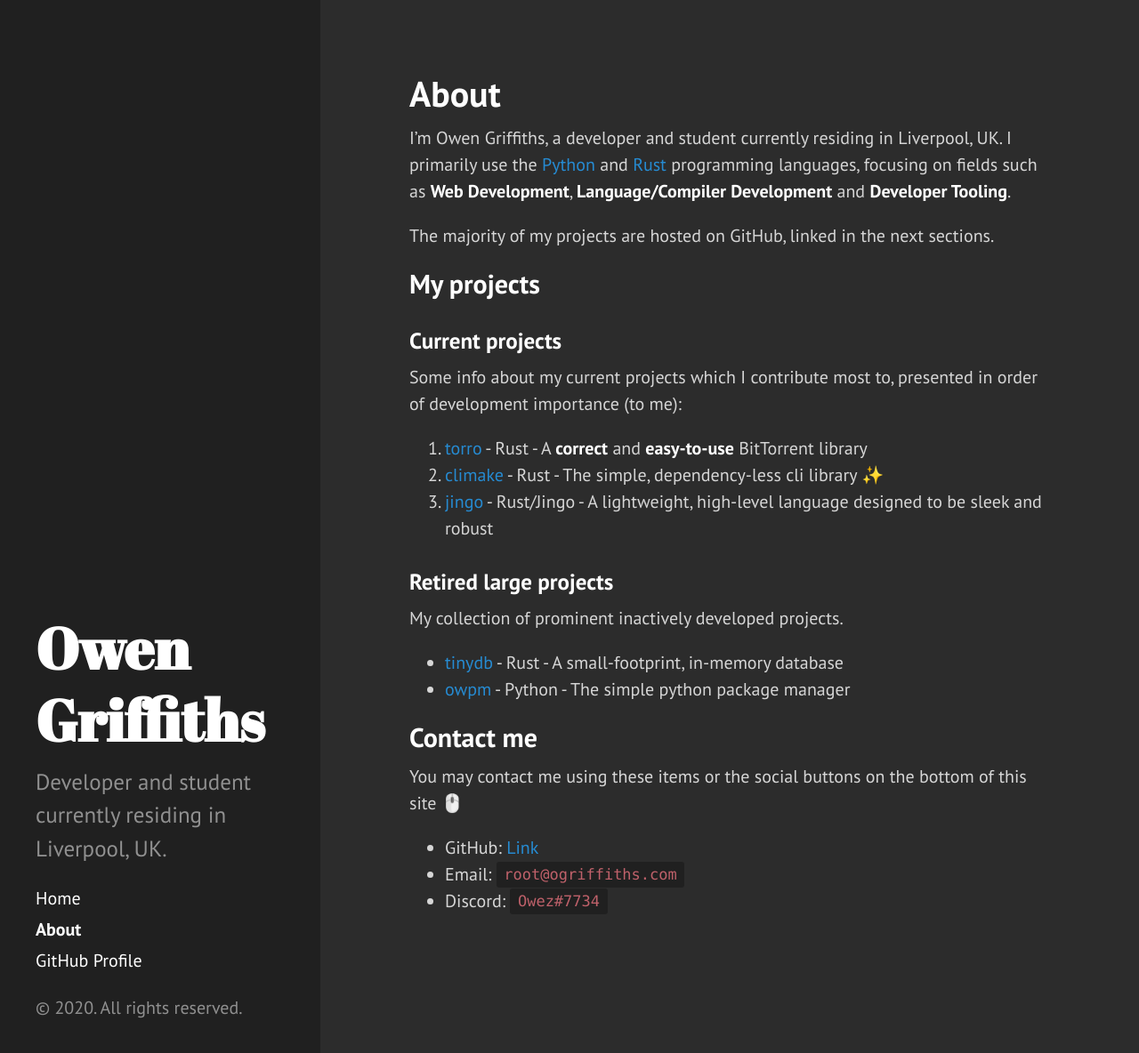
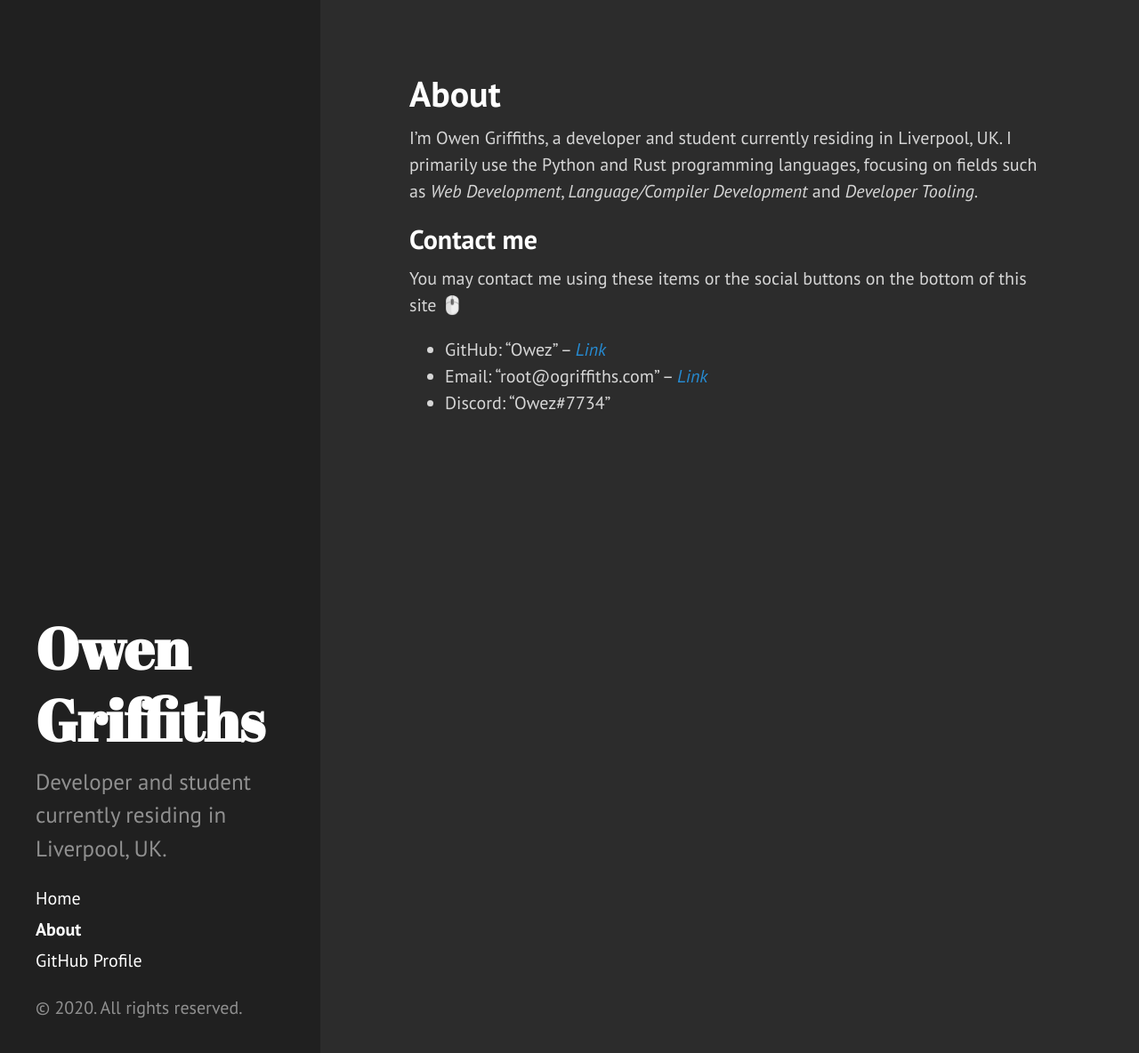
Before and after one commit to Owez/portfolio, a Jekyll site: the page built from about.md, in a window 1280 px wide and 1188 px high. Shown: the top 1184 px of the window at 89% size. Built offline with Jekyll 4.4.1, drawn with Linux system fonts in a browser that asks for light colours.

Commit message:
Fixed some minor issues in theme

```diff
--- a/_config.yml
+++ b/_config.yml
@@ -27,3 +27,4 @@ sass:
   style: :compressed
 
 github: https://github.com/owez
+email: root@ogriffiths.com
--- a/about.md
+++ b/about.md
@@ -4,31 +4,12 @@ title: About
 permalink: /about/
 ---
 
-I'm Owen Griffiths, a developer and student currently residing in Liverpool, UK. I primarily use the [Python](https://en.wikipedia.org/wiki/Python_(programming_language)) and [Rust](https://en.wikipedia.org/wiki/Rust_(programming_language)) programming languages, focusing on fields such as **Web Development**, **Language/Compiler Development** and **Developer Tooling**.
-
-The majority of my projects are hosted on GitHub, linked in the next sections.
-
-## My projects
-
-### Current projects
-
-Some info about my current projects which I contribute most to, presented in order of development importance (to me):
-
-1. [torro](https://github.com/owez/torro) - Rust - A **correct** and **easy-to-use** BitTorrent library
-2. [climake](https://github.com/owez/climake) - Rust - The simple, dependency-less cli library ✨
-3. [jingo](https://github.com/owez/jingo) - Rust/Jingo - A lightweight, high-level language designed to be sleek and robust
-
-### Retired large projects
-
-My collection of prominent inactively developed projects.
-
-- [tinydb](https://github.com/owez/tinydb/) - Rust - A small-footprint, in-memory database
-- [owpm](https://github.com/owez/owpm) - Python - The simple python package manager
+I'm Owen Griffiths, a developer and student currently residing in Liverpool, UK. I primarily use the Python and Rust programming languages, focusing on fields such as *Web Development*, *Language/Compiler Development* and *Developer Tooling*.
 
 ## Contact me
 
 You may contact me using these items or the social buttons on the bottom of this site 🖱️
 
-- GitHub: [Link](https://github.com/owez/)
-- Email: `root@ogriffiths.com`
-- Discord: `Owez#7734`
+- GitHub: "Owez" -- [Link](https://github.com/owez/)
+- Email: "{{ site.email }}" -- [Link](mailto:{{ site.email }})
+- Discord: "Owez#7734"
--- a/public/css/hyde.css
+++ b/public/css/hyde.css
@@ -195,10 +195,18 @@ a.sidebar-nav-item:hover, a.sidebar-nav-item:focus {
   background-color: #202020;
 }
 
-.theme-dark a.older {
+.theme-dark a.older, .theme-dark a.newer {
   color: unset;
   font-weight: bold;
   text-decoration: underline;
+}
+
+.theme-dark .content a {
+  font-style: italic;
+}
+
+.theme-dark .post-title a {
+  font-style: unset;
 }
 
 .theme-dark h1, .theme-dark h2, .theme-dark h3, .theme-dark h4, .theme-dark h5, .theme-dark h6, .theme-dark li a:hover, .theme-dark .post-title a, .theme-dark strong {
```
